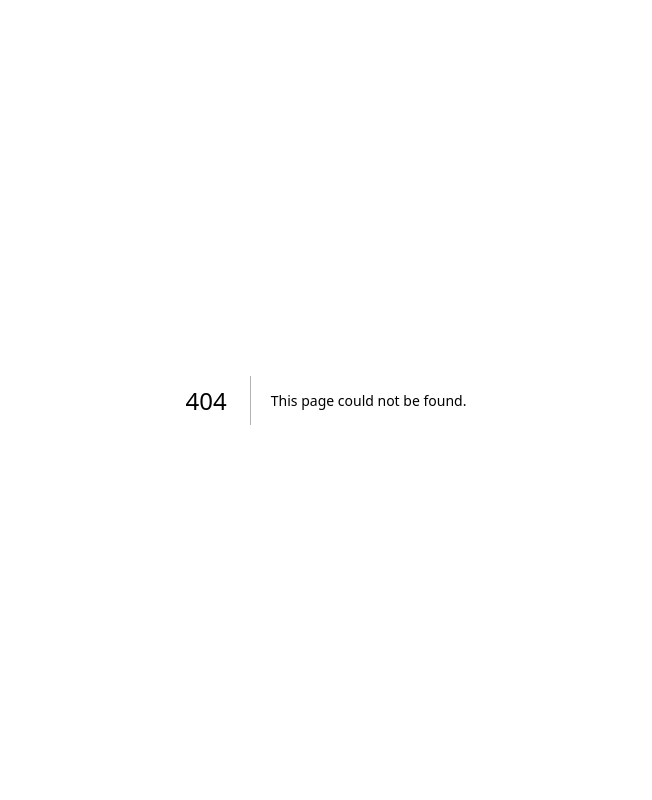
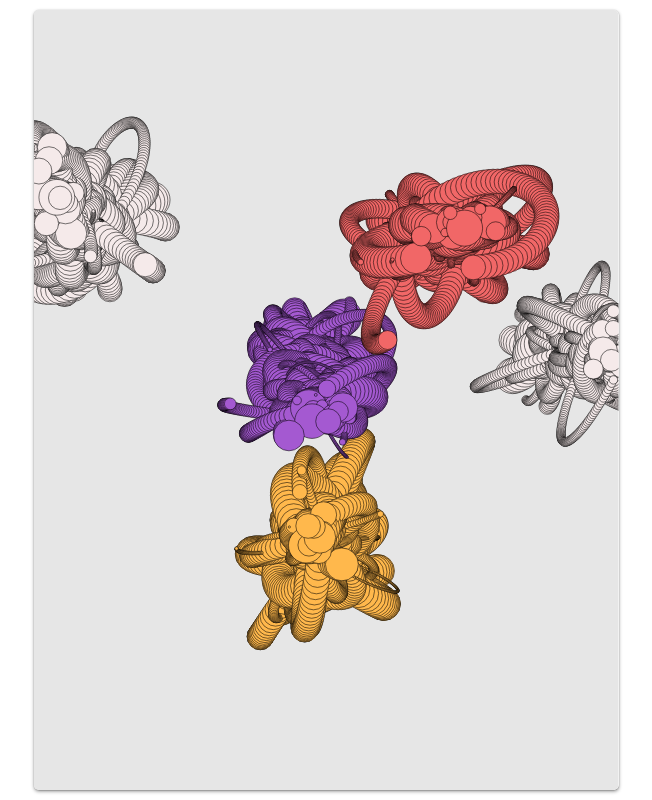
Before and after one commit to ashakirzianov/ashakirzianov-com, a Next.js app: page /knots in a window 1280 px wide. Before the commit this address had no page. Shown: the whole page, without its empty margins (314-966 px from the left). Built offline with nearby package versions, Linux system fonts and the light colour scheme.

Commit message:
Parametrize knots

```diff
--- /dev/null
+++ b/pages/knots.tsx
@@ -0,0 +1,29 @@
+import { PosterPage } from "@/components/PosterPage";
+import { useSketcher } from "@/hooks/sketcher";
+import { knots } from "@/sketches/knots";
+
+// @refresh reset
+
+export default function Knots() {
+    let { node } = useSketcher({
+        scene: knots({
+            setCount: 5,
+            count: 20,
+            velocityAmp: 1,
+            boxSize: 250,
+            subBoxSize: 10,
+            radiusRange: { min: 0.5, max: 17 },
+            colors: [
+                '#F5EAEA', '#FFB84C', '#F16767', '#A459D1',
+            ],
+            complimentary: [230, 230, 230],
+        }),
+        period: 40,
+        chunk: 500,
+    });
+    return <PosterPage title="Knots" description="Knots series">
+        <div>
+            {node}
+        </div>
+    </PosterPage>;
+}
--- /dev/null
+++ b/sketches/knots.ts
@@ -0,0 +1,154 @@
+import {
+    makeStops, velocityStep, gravity, circle, Scene, WithPosition, WithSets, WithRadius, WithMass, WithVelocity, combineAnimators, Layer, reduceAnimators, gradientLayer,
+    Animator, arrayAnimator, Box, randomSubbox,
+    randomVectorInBox, randomRange, WithColor, squareNBox, zoomToFit, centerOnPoint, layer,
+    rainbow, fromRGBA, randomVector, counter,
+    boundingBox, clearFrame, multBox, zoomToFill,
+    midpoint, gray, multRGBA, colorLayer,
+    Color, RGBAColor, cubicBox, NumRange,
+} from '@/sketcher';
+
+type KnotsObject = WithPosition & WithVelocity & WithRadius & WithMass & WithColor & {
+    group: number,
+    rand: number,
+};
+type KnotsState = WithSets<KnotsObject[]> & {
+    count: number,
+};
+
+export function knots({
+    setCount, count, radiusRange, velocityAmp,
+    boxSize, subBoxSize,
+    colors, complimentary,
+}: {
+    setCount: 5,
+    count: 20,
+    velocityAmp: 1,
+    boxSize: 250,
+    subBoxSize: 10,
+    radiusRange: NumRange,
+    colors: [
+        '#F5EAEA', '#FFB84C', '#F16767', '#A459D1',
+    ],
+    complimentary: Color,
+}): Scene<KnotsState> {
+    let back: Color = complimentary;
+
+    let box: Box = cubicBox(boxSize);
+    function buildState(): KnotsState {
+        let boxes = squareBoxes(setCount);
+        let sets = randomSets(count, boxes);
+        return {
+            count: 0,
+            sets,
+            // sets: [sets.flat()],
+        };
+    }
+
+    function squareBoxes(count: number): Box[] {
+        let rows = 5, columns = 5;
+        let ns = [0, 17, 3, 7, 9, 4];
+        return Array(count)
+            .fill(undefined)
+            .map(
+                (_, idx) => squareNBox({
+                    n: ns[idx % ns.length]!,
+                    box,
+                    depth: subBoxSize,
+                    rows, columns,
+                }),
+            );
+    }
+
+    function randomBoxes(count: number): Box[] {
+        return Array(count)
+            .fill(undefined)
+            .map(
+                () => randomSubbox({
+                    box, width: subBoxSize, height: subBoxSize, depth: subBoxSize,
+                }),
+            );
+    }
+
+    function randomSets(count: number, boxes: Box[]) {
+        return boxes.map(
+            (currBox, idx) => Array(count).fill(undefined).map<KnotsObject>(
+                () => {
+                    let radius = randomRange(radiusRange);
+                    let cl = colors[idx % colors.length]!;
+                    return {
+                        position: randomVectorInBox(currBox),
+                        velocity: randomVector({
+                            min: -velocityAmp, max: velocityAmp,
+                        }),
+                        radius,
+                        mass: radius / 4,
+                        color: cl,
+                        rand: Math.floor(randomRange({ max: 10000 })),
+                        group: idx,
+                    };
+                },
+            ),
+        );
+    }
+
+    return {
+        state: buildState(),
+        animator: combineAnimators<KnotsState>({
+            sets: arrayAnimator(objectsAnimator()),
+            count: counter(),
+        }),
+        layers: [
+            background(back),
+            foreground(),
+        ],
+    };
+}
+
+function objectsAnimator(): Animator<KnotsObject[]> {
+    return reduceAnimators(
+        gravity({ gravity: 0.2, power: 2 }),
+        gravity({ gravity: -0.002, power: 5 }),
+        velocityStep(),
+    );
+}
+
+function background(color: Color) {
+    return colorLayer(color);
+}
+
+function foreground(): Layer<KnotsState> {
+    let cs = rainbow(120);
+    return {
+        prepare({ canvas, state }) {
+            let ps = state.sets.flat().map(o => o.position);
+            zoomToFit({
+                canvas,
+                box: multBox(boundingBox(ps), 1.1),
+            });
+        },
+        render({ canvas, state }) {
+            canvas.context.save();
+            // clearFrame({ canvas, color: 'white' });
+            // let ps = state.sets.flat().map(o => o.position);
+            // zoomToFit({
+            //     canvas,
+            //     box: multBox(boundingBox(ps), 1.05),
+            // });
+            for (let set of state.sets) {
+                for (let object of set) {
+                    circle({
+                        lineWidth: 0.5,
+                        fill: object.color,
+                        // fill: cs[(state.count + object.n) % cs.length]!,
+                        stroke: 'black',
+                        position: object.position,
+                        radius: object.radius,
+                        context: canvas.context,
+                    });
+                }
+            }
+            canvas.context.restore();
+        },
+    };
+}
```
